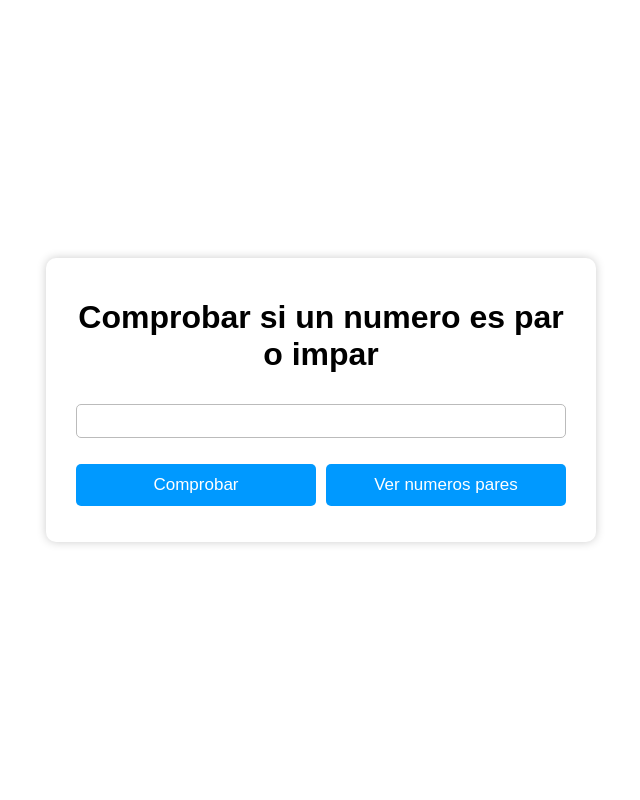
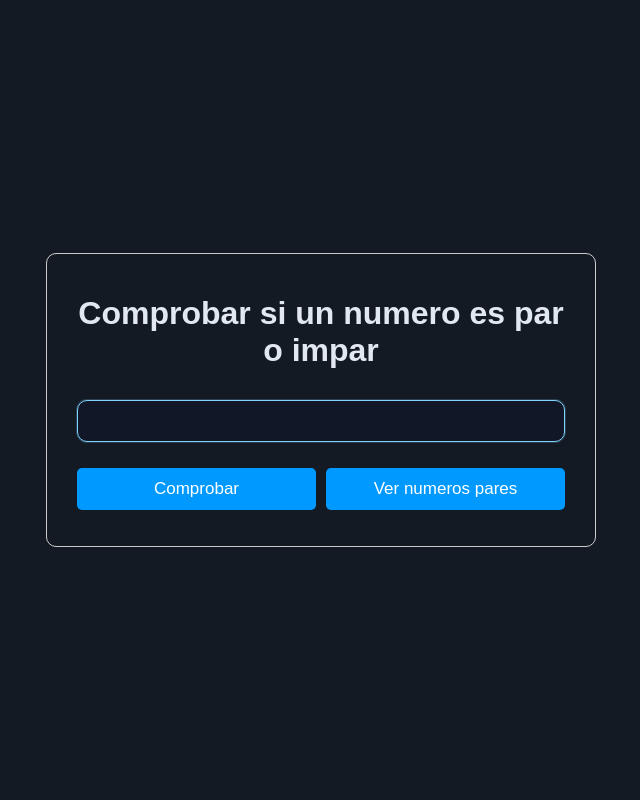
Before and after one commit to AlexanderCassiani/ejercicios-python, a Flask app: page / in a window 1280 px wide. Shown: the whole page, without its empty margins (319-959 px from the left). Run offline with Flask 3, Linux system fonts and the light colour scheme.

Commit message:
Ajusta colores, bordes y sombras

```diff
--- a/ejer1/static/style.css
+++ b/ejer1/static/style.css
@@ -5,6 +5,8 @@
 
 body {
   margin: 0;
+  background-color: #141a24;
+  color: #e2e8f0;
 }
 
 main {
@@ -18,9 +20,9 @@ main {
 main .contenedor {
   max-width: 550px;
   width: 100%;
-  box-shadow: 0 0 10px #ccc;
   padding: 20px 30px;
   border-radius: 10px;
+  border: 1px solid #ccc;
 }
 
 main div h1 {
@@ -29,12 +31,20 @@ main div h1 {
 
 main div input {
   width: 100%;
-  padding: 6px 10px;
+  padding: 10px 12px;
   font-size: 17px;
-  border-radius: 5px;
-  border: 1px solid #bbb;
+  border-radius: 10px;
+  border: 1px solid #7dd3fc;
+  background: rgba(15, 23, 42, 0.6);
+  color: #f8fafc;
   margin: 10px 0 26px 0;
   outline: none;
+  box-shadow: 0 0 0 1px rgba(125, 211, 252, 0.2);
+}
+
+main div input:focus {
+  border-color: #67e8f9;
+  box-shadow: 0 0 0 3px rgba(103, 232, 249, 0.2);
 }
 
 main div button {
@@ -46,6 +56,13 @@ main div button {
   color: #fff;
   border: none;
   border-radius: 5px;
+}
+
+#borrar-numeros {
+  width: 130px;
+  background-color: rgb(223, 19, 19);
+  font-size: 16px;
+  padding: 6px;
 }
 
 .contenedor-botones {
```
